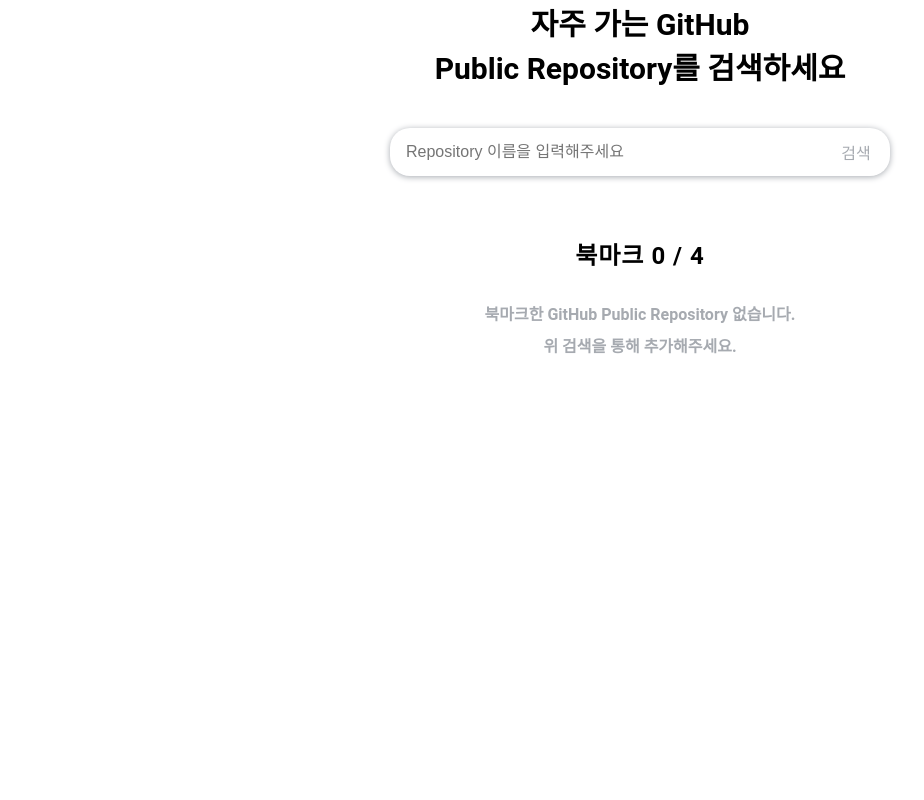
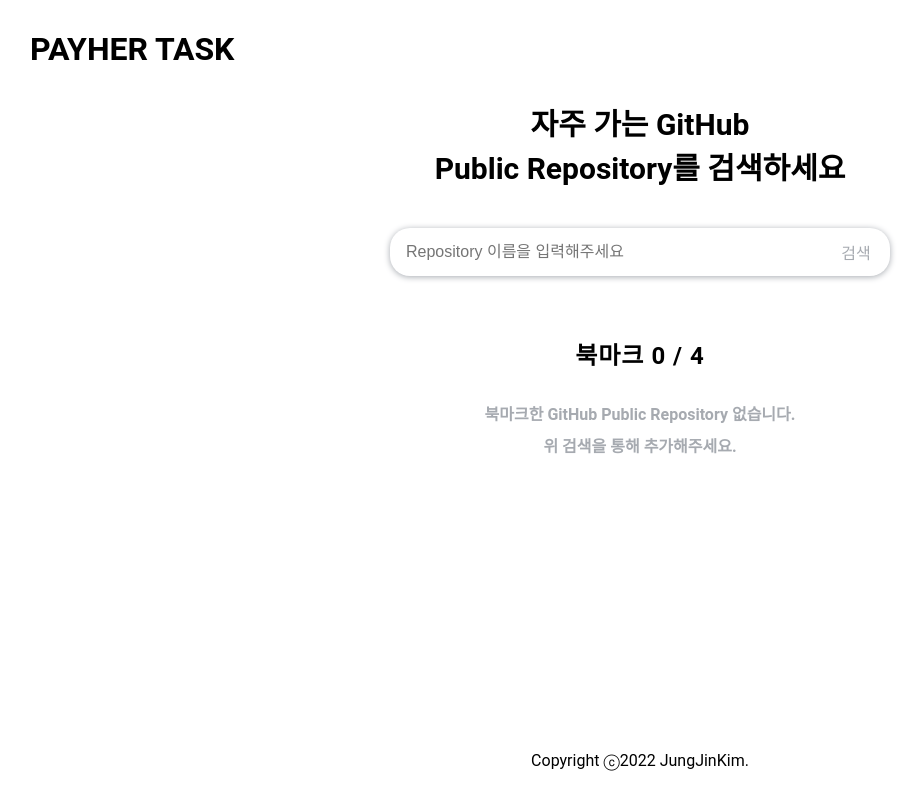
Before and after one commit to jungks9351/payhere_task, a React app: page / in a window 1280 px wide. Shown: the whole page, without its empty margins (0-924 px from the left). Built offline with nearby package versions, Linux system fonts and the light colour scheme.

Commit message:
style : Header, Footer 스타일 구현

```diff
--- /dev/null
+++ b/src/components/common/Footer.tsx
@@ -0,0 +1,24 @@
+import styled from 'styled-components'
+
+const Footer = () => {
+  return (
+    <FooterWrapper>
+      <div>Copyright ⓒ2022 JungJinKim.</div>
+    </FooterWrapper>
+  )
+}
+
+const FooterWrapper = styled.footer`
+  position: fixed;
+  bottom: 0;
+  left: 0;
+  right: 0;
+
+  display: flex;
+  justify-content: center;
+  align-items: center;
+
+  padding: 30px 0;
+`
+
+export default Footer
--- /dev/null
+++ b/src/components/common/Header.tsx
@@ -0,0 +1,24 @@
+import { Link } from 'react-router-dom'
+import styled from 'styled-components'
+
+const Header = () => {
+  return (
+    <HeaderWrapper>
+      <Link to="/">
+        <h1>PAYHER TASK</h1>
+      </Link>
+    </HeaderWrapper>
+  )
+}
+
+const HeaderWrapper = styled.header`
+  position: fixed;
+  top: 0;
+  left: 0;
+  right: 0;
+
+  display: flex;
+  padding: 30px;
+`
+
+export default Header
--- a/src/components/common/Layout.tsx
+++ b/src/components/common/Layout.tsx
@@ -8,6 +8,8 @@
 const LayoutWrapper = styled.main`
   display: flex;
   flex-direction: column;
+
+  padding-top: 100px;
 `
 
 export default Layout
--- a/src/pages/MainPage.tsx
+++ b/src/pages/MainPage.tsx
@@ -1,13 +1,19 @@
+import Header from 'component/common/Header'
 import Layout from 'component/common/Layout'
+import Footer from 'component/common/Footer'
 import BookmarkContainer from 'component/bookmark/BookmarkContainer'
 import SearchContainer from 'component/search/SearchContainer'
 
 const MainPage = () => {
   return (
-    <Layout>
-      <SearchContainer />
-      <BookmarkContainer />
-    </Layout>
+    <>
+      <Header />
+      <Layout>
+        <SearchContainer />
+        <BookmarkContainer />
+      </Layout>
+      <Footer />
+    </>
   )
 }
 
--- a/src/pages/RepoDetailPage.tsx
+++ b/src/pages/RepoDetailPage.tsx
@@ -1,11 +1,17 @@
+import Header from 'component/common/Header'
 import Layout from 'component/common/Layout'
+import Footer from 'component/common/Footer'
 import IssueCotainer from 'component/issue/IssueContainer'
 
 const RepoDetailPage = () => {
   return (
-    <Layout>
-      <IssueCotainer />
-    </Layout>
+    <>
+      <Header />
+      <Layout>
+        <IssueCotainer />
+      </Layout>
+      <Footer />
+    </>
   )
 }
 
--- a/src/pages/RepoPage.tsx
+++ b/src/pages/RepoPage.tsx
@@ -1,14 +1,20 @@
+import Header from 'component/common/Header'
 import Layout from 'component/common/Layout'
+import Footer from 'component/common/Footer'
 import RepoContainer from 'component/repository/RepoContainer'
 import { BookmarkProvider } from 'context/BookmarkContext'
 
 const RepoPage = () => {
   return (
-    <Layout>
-      <BookmarkProvider>
-        <RepoContainer />
-      </BookmarkProvider>
-    </Layout>
+    <>
+      <Header />
+      <Layout>
+        <BookmarkProvider>
+          <RepoContainer />
+        </BookmarkProvider>
+      </Layout>
+      <Footer />
+    </>
   )
 }
 
```
